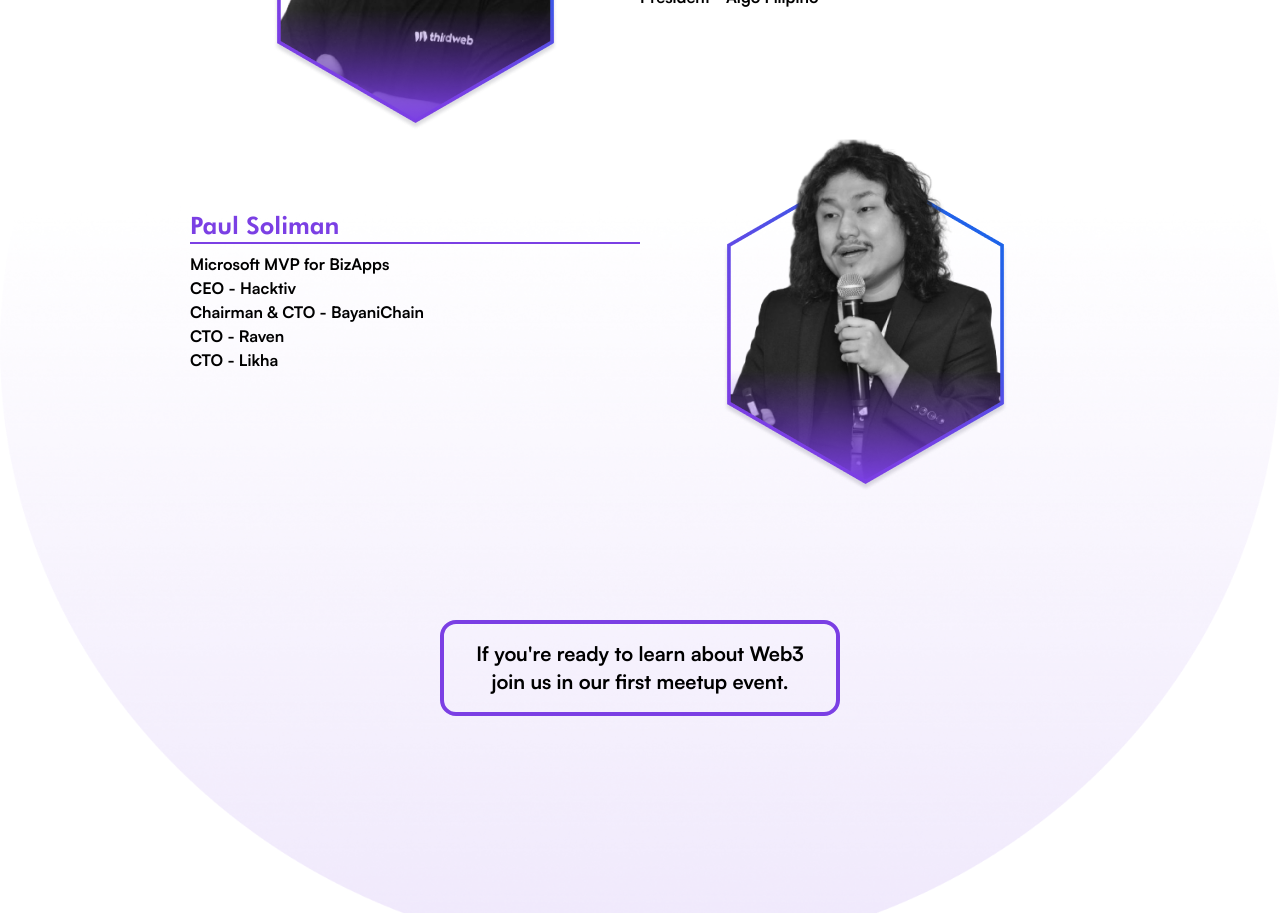
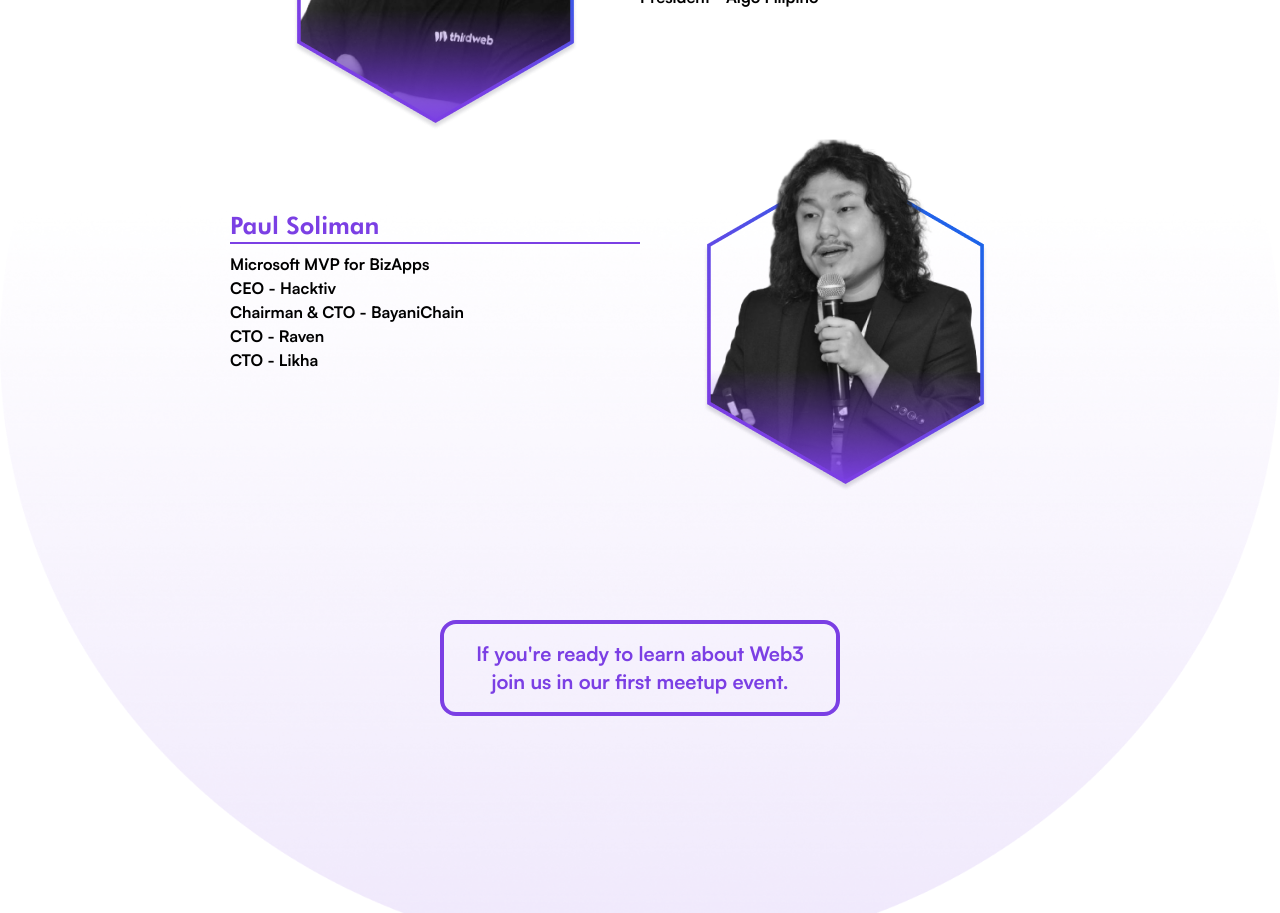
Before and after one commit to Web3Philippines/event-landing, a React (Create React App) app: page / in a window 1280 px wide. Shown: the part 2520-3433 px from the top of the page. Built offline with nearby package versions, Linux system fonts and the light colour scheme.

Commit message:
fix: padding

```diff
--- a/src/pages/Home/Home.tsx
+++ b/src/pages/Home/Home.tsx
@@ -158,7 +158,7 @@
           </h1>
           {SPEAKERS.map((e, idx) => (
             <div key={idx}>
-              <div className="grid w-full grid-cols-1 text-center md:grid-cols-2 md:text-left">
+              <div className="grid w-full grid-cols-1 px-10 text-center md:grid-cols-2 md:text-left">
                 <aside className="order-first flex items-center justify-center md:order-none">
                   <img src={e.imgPath} alt={e.name} />
                 </aside>
@@ -181,7 +181,7 @@
             </div>
           ))}
         </div>
-        <p className="my-32 max-w-[400px] rounded-2xl border-4 border-purple-heart p-4 text-center font-satoshi text-xl font-bold">
+        <p className="my-32 max-w-[400px] rounded-2xl border-4 border-purple-heart p-4 text-center font-satoshi text-xl font-bold text-purple-heart">
           If you're ready to learn about Web3 join us in our first meetup event.
         </p>
       </section>
```
